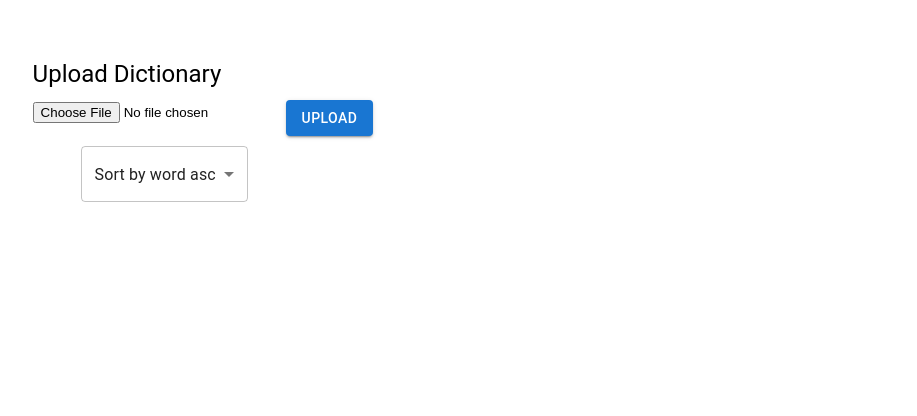
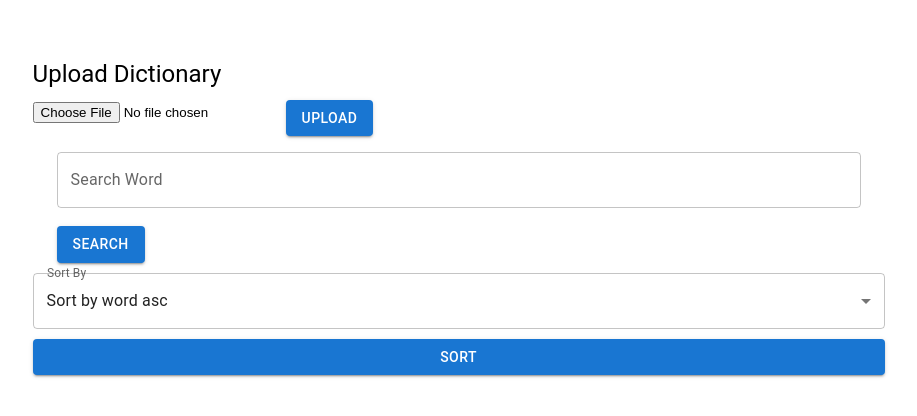
Before and after one commit to yuliaraitsyna/frequency_dictionary, a React (Create React App) app in the folder frontend/: page / in a window 1280 px wide. Shown: the top 416 px of the page, without its empty margins (113-1030 px from the left). Built offline with nearby package versions, Linux system fonts and the light colour scheme.

Commit message:
feat: add sort to the backend

```diff
--- a/frontend/src/components/FileUploader.tsx
+++ b/frontend/src/components/FileUploader.tsx
@@ -1,6 +1,6 @@
 import React, { useState } from 'react';
 import axios from 'axios';
-import { Button, CircularProgress, Container, Typography, Select, MenuItem, FormControl, InputLabel } from '@mui/material';
+import { Button, CircularProgress, Container, Typography, Select, MenuItem, FormControl, InputLabel, TextField } from '@mui/material';
 import DictionaryList from './DictionaryList';
 import { Action } from '../models/Action';
 
@@ -9,6 +9,8 @@ const FileUploader: React.FC = () => {
     const [response, setResponse] = useState<{ word: string; frequency: number }[] | null>(null);
     const [loading, setLoading] = useState(false);
     const [sortOption, setSortOption] = useState<Action>(Action.SORT_WORD_ASC);
+    const [searchTerm, setSearchTerm] = useState('');
+    const [filteredResponse, setFilteredResponse] = useState<{ word: string; frequency: number }[] | null>(null);
 
     const handleFileChange = (event: React.ChangeEvent<HTMLInputElement>) => {
         if (event.target.files) {
@@ -24,13 +26,17 @@ const FileUploader: React.FC = () => {
         setLoading(true);
 
         try {
-            const res = await axios.post('http://127.0.0.1:8000/upload_file', formData, {
+            const res = await axios.post(
+                `http://127.0.0.1:8000/upload_file`,
+                formData,
+                {
                     headers: {
                         'Content-Type': 'multipart/form-data',
                     },
-            });
-            console.log(res.data);
+                }
+            );
             setResponse(res.data);
+            setFilteredResponse(res.data);
         } catch (error) {
             console.error('Error uploading file:', error);
             setResponse(null);
@@ -39,23 +45,46 @@ const FileUploader: React.FC = () => {
         }
     };
 
-    const sortDictionary = (data: { word: string; frequency: number }[]) => {
-        if (!data) return [];
-        switch (sortOption) {
-            case Action.SORT_WORD_ASC:
-                return data.sort((a, b) => a.word.localeCompare(b.word));
-            case Action.SORT_WORD_DESC:
-                return data.sort((a, b) => b.word.localeCompare(a.word));
-            case Action.SORT_FREQUENCY_ASC:
-                return data.sort((a, b) => a.frequency - b.frequency);
-            case Action.SORT_FREQUENCY_DESC:
-                return data.sort((a, b) => b.frequency - a.frequency);
-            default:
-                return data;
+    const handleSort = async () => {
+        if (!response) return;
+        setLoading(true);
+        try {
+            console.log(sortOption)
+            const res = await axios.get(
+                `http://127.0.0.1:8000/sort`, {
+                    params: {
+                        sortOption: sortOption,
+                    },
+                }
+            );
+            setFilteredResponse(res.data);
+        } catch (error) {
+            console.error('Error sorting data:', error);
+        } finally {
+            setLoading(false);
         }
     };
 
-    const sortedResponse = response && sortDictionary(response);
+    const handleSearch = async () => {
+        if (!response || !searchTerm) return;
+
+        setLoading(true);
+        try {
+            const res = await axios.get(
+                `http://127.0.0.1:8000/search`, {
+                    params: {
+                        searchTerm: searchTerm,
+                    },
+                }
+            );
+            setFilteredResponse(res.data);
+        } catch (error) {
+            console.error('Error searching data:', error);
+        } finally {
+            setLoading(false);
+        }
+    };
+
 
     return (
         <Container maxWidth="md" style={{ margin: "5%" }}>
@@ -69,10 +98,23 @@ const FileUploader: React.FC = () => {
             >
                 Upload
             </Button>
+
             <Container>
-                <Container>
-                    <FormControl style={{ marginTop: '10px' }}>
-                        <InputLabel id="sort-select-label"></InputLabel>
+                <TextField
+                    label="Search Word"
+                    variant="outlined"
+                    fullWidth
+                    margin="normal"
+                    value={searchTerm}
+                    onChange={e => setSearchTerm(e.target.value)}
+                />
+                <Button onClick={handleSearch} variant="contained" color="primary" style={{ marginTop: '10px' }}>
+                    Search
+                </Button>
+            </Container>
+
+            <FormControl fullWidth style={{ marginTop: '10px' }}>
+                <InputLabel id="sort-select-label">Sort By</InputLabel>
                 <Select
                     labelId="sort-select-label"
                     value={sortOption}
@@ -83,10 +125,12 @@ const FileUploader: React.FC = () => {
                     <MenuItem value={Action.SORT_FREQUENCY_ASC}>{Action.SORT_FREQUENCY_ASC}</MenuItem>
                     <MenuItem value={Action.SORT_FREQUENCY_DESC}>{Action.SORT_FREQUENCY_DESC}</MenuItem>
                 </Select>
+                <Button onClick={handleSort} variant="contained" style={{ marginTop: '10px' }}>Sort</Button>
             </FormControl>
-                </Container>
+
+            <Container>
                 {loading && <CircularProgress style={{ marginTop: '10px' }} />}
-                {sortedResponse && <DictionaryList dictionary={sortedResponse} />}
+                {filteredResponse && <DictionaryList dictionary={filteredResponse} />}
             </Container>
         </Container>
     );
--- /dev/null
+++ b/package.json
@@ -0,0 +1,5 @@
+{
+  "devDependencies": {
+    "@types/lodash": "^4.17.9"
+  }
+}
```
Also changed, not shown: 2 other files (tests, documents, lock files or other folders). Lines whose indentation alone changed are shown as unchanged.
